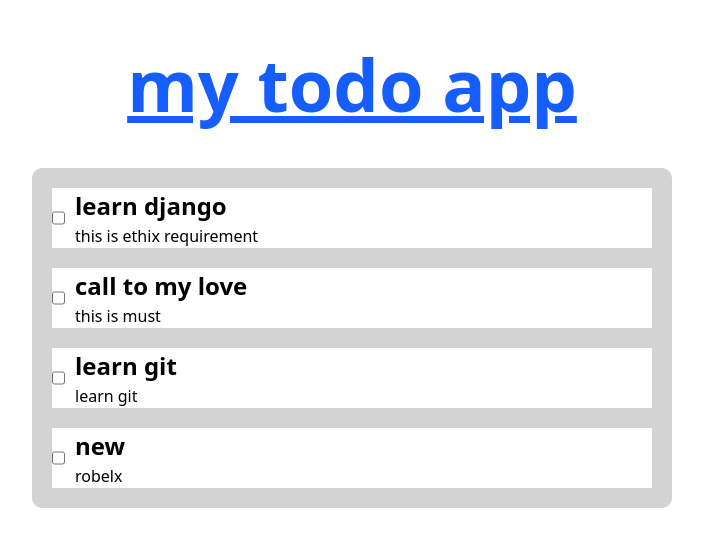
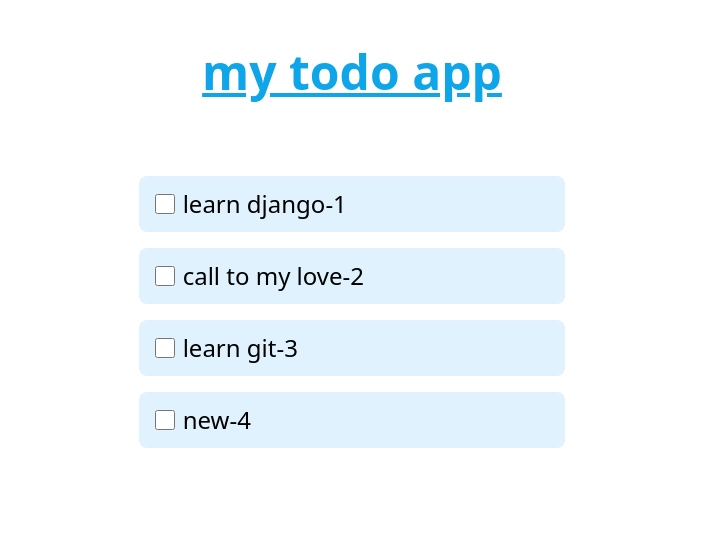
Before and after one commit to natnael-natnael/ethix_todo_app, a Django app: page /todos/ in a window 1280 px wide. Shown: the top 547 px of the page, without its empty margins (288-991 px from the left). Run offline with Django 5.2, Linux system fonts and the light colour scheme; data comes from the database, SQL or seed files in the repository; both versions use the stored data as it was after the commit; parts of the project's set-up code (start-up, migrations or seed data) failed here and were passed over; some libraries are stand-ins or nearby versions.

Commit message:
impliment todolist using django template languce

```diff
--- a/core/templates/index.html
+++ b/core/templates/index.html
@@ -3,48 +3,25 @@
   <head>
     <meta charset="UTF-8" />
     <meta name="viewport" content="width=device-width, initial-scale=1.0" />
-    <script src="https://cdn.jsdelivr.net/npm/@tailwindcss/browser@4"></script>
-    <title>Todo List</title>
+    <script src="https://cdn.tailwindcss.com"></script>
+    <title>ethix</title>
   </head>
   <body>
-    <h1 class="text-7xl font-bold text-center text-blue-600 my-12 underline">
+    <h1 class="text-5xl font-bold text-center text-sky-500 underline mt-12">
       my todo app
     </h1>
-    <div
-      style="
-        display: flex;
-        flex-direction: column;
-        align-items: start;
-        justify-content: center;
-        margin: 0 auto;
-        background-color: lightgray;
-        padding: 20px;
-        border-radius: 10px;
-        width: 50%;
-        gap: 20px;
-      "
-    >
+    {% comment %} todos {% endcomment %}
+    <div class="w-1/3 mt-20 mx-auto">
       {% for t in todo_lists %}
-      <div
-        style="display: flex; background-color: white; width: 100%; gap: 10px"
+      <a
+        href="/todos/{{t.id}}"
+        class="flex gap-2 items-center mt-4 bg-gray-100 py-3 px-4 bg-sky-100 rounded-lg"
       >
-        <input type="checkbox" />
-        <div>
-          <p
-            style="
-              color: black;
-              font-size: 24px;
-              font-weight: bold;
-              margin-bottom: 0px;
-              {% comment %} text-align: center; {% endcomment %}
-            "
-          >
-            {{t.title}}
-          </p>
-          <span>{{t.description}}</span>
-        </div>
-      </div>
-      {%endfor%}
+        <input class="h-5 w-5" type="checkbox" />
+        {% comment %} title {% endcomment %}
+        <p class="text-2xl font-medium">{{t.title}}-{{t.id}}</p>
+      </a>
+      {% endfor %}
     </div>
   </body>
 </html>
--- a/core/urls.py
+++ b/core/urls.py
@@ -5,6 +5,6 @@ app_name = "core"
 
 urlpatterns = [
     path("", views.get_todos, name="get_todos"),
-    path("<int:todo_id>", views.get_todo_by_id, name="get_todo_by_id"),
+    path("<int:id>", views.get_todo_by_id, name="get_todo_by_id"),
     path("create", views.create_todo, name="create_todo"),
 ]
--- a/core/views.py
+++ b/core/views.py
@@ -13,6 +13,7 @@ def get_todos(request):
     for todo in todos:
         newtodos.append(
             {
+                "id": todo.id,
                 "title": todo.title,
                 "description": todo.description,
                 "user": todo.user.username,
@@ -22,8 +23,9 @@ def get_todos(request):
     return render(request, "index.html", {"todo_lists": newtodos})
 
 
-def get_todo_by_id(request, todo_id):
-    return HttpResponse(f"Get a todo by id and the todo  id is :{todo_id}")
+def get_todo_by_id(request, id):
+    todo = Todo.objects.get(pk=id)
+    return HttpResponse(f" todo title:{todo.title} description : {todo.description}")
 
 
 def update_todo(request):
```
Also changed, not shown: core/admin.py (+4 -21 lines), core/migrations/0001_initial.py, db.sqlite3.
